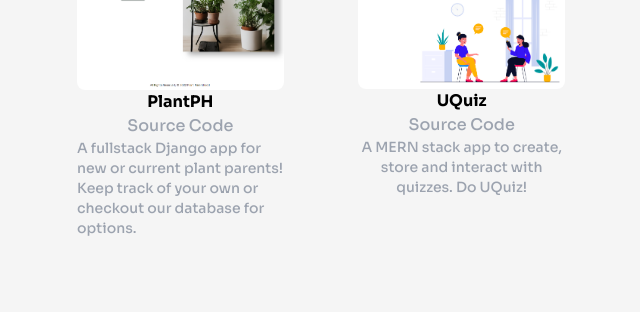
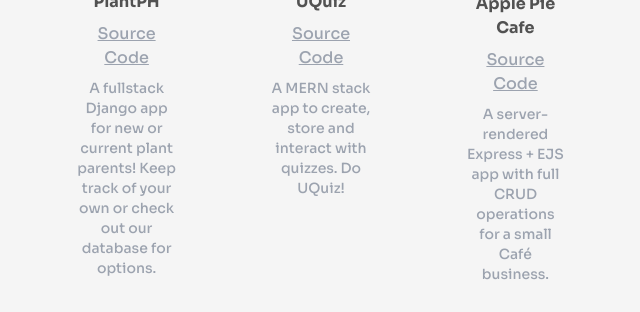
Before and after one commit to Eleoes/Portfolio, a website: page index.html in a window 1280 px wide. Shown: the part 1449-1761 px from the top of the page, without its empty margins (463-1103 px from the left). Drawn offline with Linux system fonts and the light colour scheme.

Commit message:
rebuild tailwind for styling on projects

```diff
--- a/index.html
+++ b/index.html
@@ -129,27 +129,27 @@
                 <div class="p-5 sm:p-0 flex flex-wrap justify-between">
                     <!-- card -->
                     <div
-                        class="w-full md:w-5/12 lg:w-3/5 rounded-md my-3 md:my-10 m-1 "
+                        class="w-full md:w-5/12 xl:w-1/5 rounded-md my-3 md:my-10 m-1 text-center"
                     >
                     <a class="transition-all hover:drop-shadow-3xl text-center" href="https://plantph.herokuapp.com/">
                         <img class="rounded-lg" src="./imgs/PlantPH.png" alt="Plant Parenthood App">
                     </a>
-                    <span class="text-neutral-600 pt-2 font-bold hover:drop-shadow-none flex justify-center">PlantPH</span>
+                    <span class="text-neutral-600 mt-2 font-bold hover:drop-shadow-none flex justify-center">PlantPH</span>
                     <a class="text-gray-400 pt-2 font-medium hover:drop-shadow-none flex justify-center underline underline-offset-1"
                         href="https://github.com/Eleoes/plant_parenthood">Source Code</a>
                     <p class="text-sm text-gray-400 pt-2 font-medium hover:drop-shadow-none flex justify-center">
-                        A fullstack Django app for new or current plant parents! Keep track of your own or checkout our database for options.
+                        A fullstack Django app for new or current plant parents! Keep track of your own or check out our database for options.
                     </p>
                     </div>
 
                     <!-- card -->
                     <div
-                        class="w-full md:w-5/12 lg:w-3/5 rounded-md my-3 md:my-10 m-1  text-center"
+                        class="w-full md:w-5/12 xl:w-1/5 rounded-md my-3 md:my-10 m-1  text-center"
                     >
                     <a class="transition-all hover:drop-shadow-3xl" href="https://uquiz-project.netlify.app/">
                         <img class="rounded-lg" src="./imgs/UQuiz.png" alt="UQuiz App">
                     </a>
-                    <span class="text-neutral-600 pt-2 font-bold hover:drop-shadow-none flex justify-center">UQuiz</span>
+                    <span class="text-neutral-600 mt-2 font-bold hover:drop-shadow-none flex justify-center">UQuiz</span>
                     <a class="text-gray-400 pt-2 font-medium hover:drop-shadow-none flex justify-center underline underline-offset-1"
                         href="https://github.com/Eleoes/UQuiz">Source Code</a>
                     <p class="text-sm text-gray-400 pt-2 font-medium hover:drop-shadow-none flex justify-center">
@@ -159,12 +159,12 @@
 
                     <!-- card -->
                     <div
-                        class="w-full md:w-5/12 lg:w-3/5 rounded-md my-3 md:my-10 m-1  text-center"
+                        class="w-full md:w-5/12 xl:w-1/5 rounded-md my-3 md:my-10 m-1  text-center"
                     >
                     <a class="transition-all hover:drop-shadow-3xl" href="https://applepiecafe.herokuapp.com/">
                         <img class="rounded-lg" src="./imgs/ApplePieCafe.png" alt="Apple Pie Cafe App">
                     </a>
-                    <span class="text-neutral-600 pt-2 font-bold hover:drop-shadow-none flex justify-center">Apple Pie Cafe</span>
+                    <span class="text-neutral-600 mt-2 font-bold hover:drop-shadow-none flex justify-center">Apple Pie Cafe</span>
                     <a class="text-gray-400 pt-2 font-medium hover:drop-shadow-none flex justify-center underline underline-offset-1"
                         href="https://github.com/Eleoes/Apple-Pie-Cafe">Source Code</a>
                     <p class="text-sm text-gray-400 pt-2 font-medium hover:drop-shadow-none flex justify-center">
```
Also changed, not shown: css/output.css.
